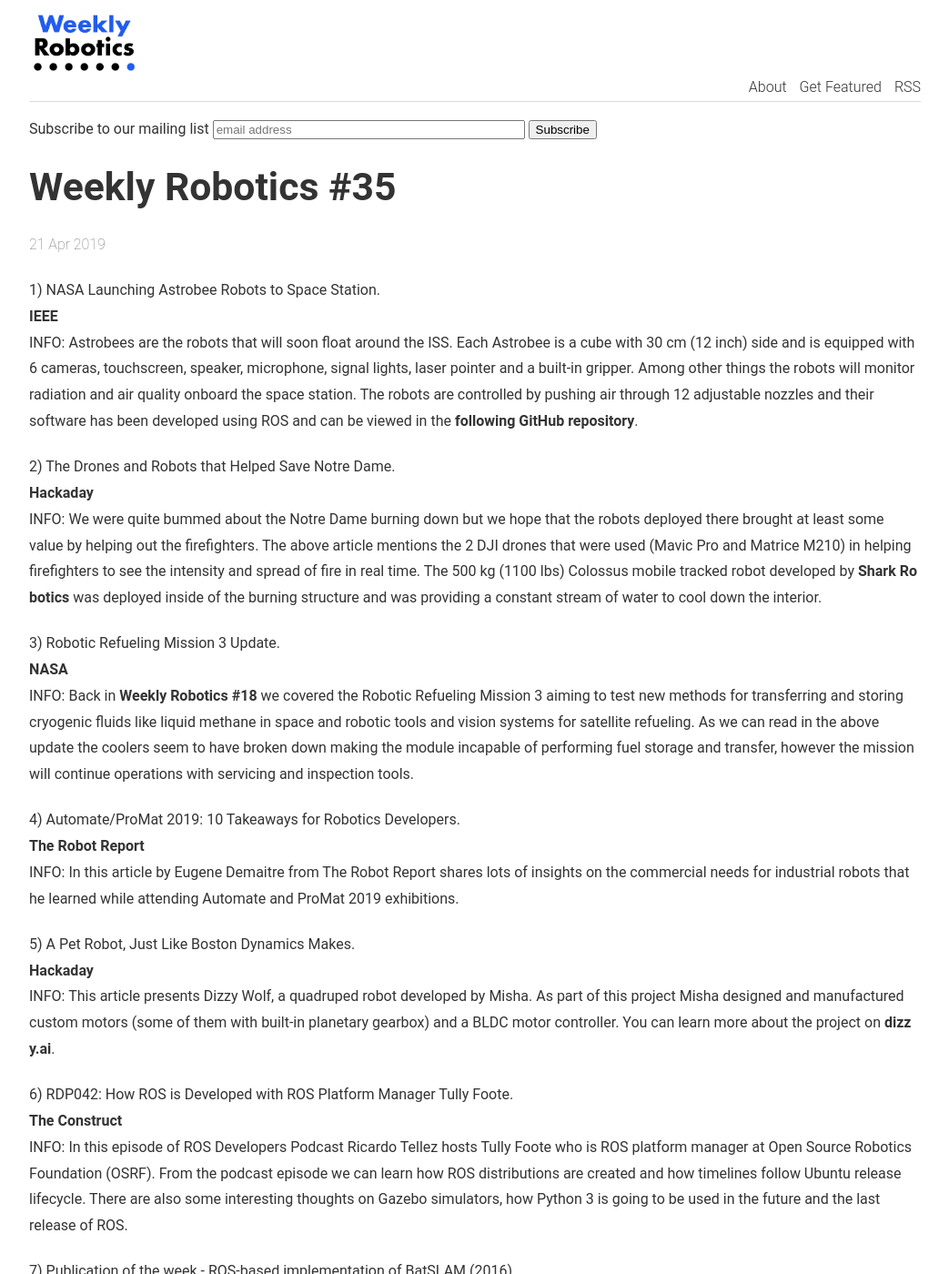
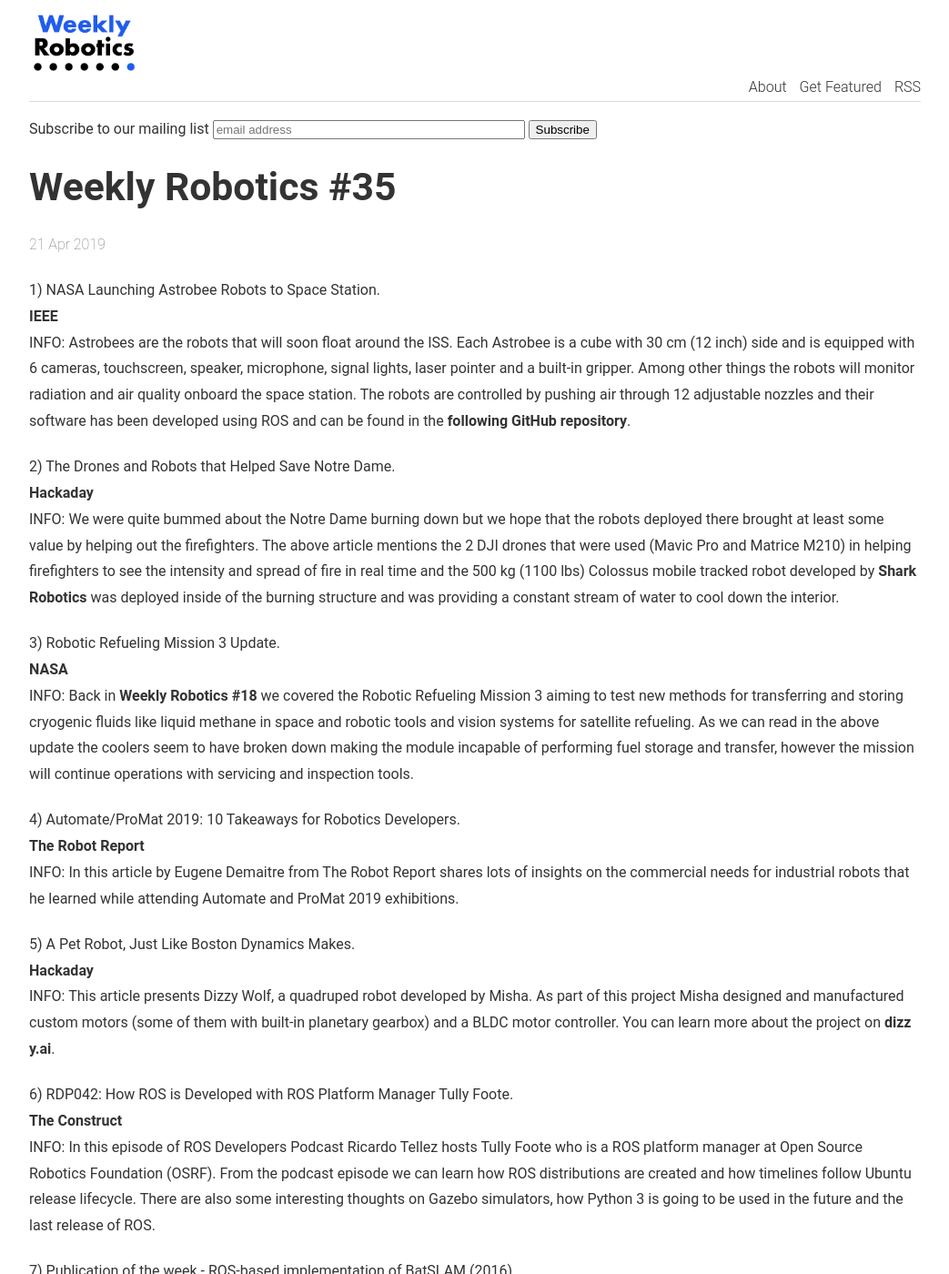
Before and after one commit to msadowski/weeklyrobotics, a Jekyll site: the page built from _posts/2019-04-21-weekly-robotics-35.md, in a window 1280 px wide and 1400 px high. Shown: the whole window at 91% size, without its empty margins (118-1161 px from the left). Built offline with Jekyll 4.4.1, drawn with Linux system fonts in a browser that asks for light colours; comment, search, counter and statistics services are not loaded.

Commit message:
Fix some text in issue #35

```diff
--- a/_posts/2019-04-21-weekly-robotics-35.md
+++ b/_posts/2019-04-21-weekly-robotics-35.md
@@ -7,11 +7,11 @@
 
 1) NASA Launching Astrobee Robots to Space Station.
 <br>[IEEE](https://spectrum.ieee.org/automaton/robotics/space-robots/nasa-launching-astrobee-robots-to-iss-tomorrow)<br>
-INFO: Astrobees are the robots that will soon float around the ISS. Each Astrobee is a cube with 30 cm (12 inch) side and is equipped with 6 cameras, touchscreen, speaker, microphone, signal lights, laser pointer and a built-in gripper. Among other things the robots will monitor radiation and air quality onboard the space station. The robots are controlled by pushing air through 12 adjustable nozzles and their software has been developed using ROS and can be viewed in the [following GitHub repository](https://github.com/nasa/astrobee).
+INFO: Astrobees are the robots that will soon float around the ISS. Each Astrobee is a cube with 30 cm (12 inch) side and is equipped with 6 cameras, touchscreen, speaker, microphone, signal lights, laser pointer and a built-in gripper. Among other things the robots will monitor radiation and air quality onboard the space station. The robots are controlled by pushing air through 12 adjustable nozzles and their software has been developed using ROS and can be found in the [following GitHub repository](https://github.com/nasa/astrobee).
 
 2) The Drones and Robots that Helped Save Notre Dame.
 <br>[Hackaday](https://hackaday.com/2019/04/17/the-drones-and-robots-that-helped-save-notre-dame/)<br>
-INFO: We were quite bummed about the Notre Dame burning down but we hope that the robots deployed there brought at least some value by helping out the firefighters. The above article mentions the 2 DJI drones that were used (Mavic Pro and Matrice M210) in helping firefighters to see the intensity and spread of fire in real time. The 500 kg (1100 lbs) Colossus mobile tracked robot developed by [Shark Robotics](https://www.shark-robotics.com/en/robot/colossus/) was deployed inside of the burning structure and was providing a constant stream of water to cool down the interior.
+INFO: We were quite bummed about the Notre Dame burning down but we hope that the robots deployed there brought at least some value by helping out the firefighters. The above article mentions the 2 DJI drones that were used (Mavic Pro and Matrice M210) in helping firefighters to see the intensity and spread of fire in real time and the 500 kg (1100 lbs) Colossus mobile tracked robot developed by [Shark Robotics](https://www.shark-robotics.com/en/robot/colossus/) was deployed inside of the burning structure and was providing a constant stream of water to cool down the interior.
 
 3) Robotic Refueling Mission 3 Update.
 <br>[NASA](https://www.nasa.gov/feature/goddard/2019/robotic-refueling-mission-3-update-april-12-2019)<br>
@@ -27,7 +27,7 @@
 
 6) RDP042: How ROS is Developed with ROS Platform Manager Tully Foote.
 <br>[The Construct](http://www.theconstructsim.com/rdp042-ros-developed-ros-platform-manager-tully-foote/)<br>
-INFO: In this episode of ROS Developers Podcast Ricardo Tellez hosts Tully Foote who is ROS platform manager at Open Source Robotics Foundation (OSRF). From the podcast episode we can learn how ROS distributions are created and how timelines follow Ubuntu release lifecycle. There are also some interesting thoughts on Gazebo simulators, how Python 3 is going to be used in the future and the last release of ROS.
+INFO: In this episode of ROS Developers Podcast Ricardo Tellez hosts Tully Foote who is a ROS platform manager at Open Source Robotics Foundation (OSRF). From the podcast episode we can learn how ROS distributions are created and how timelines follow Ubuntu release lifecycle. There are also some interesting thoughts on Gazebo simulators, how Python 3 is going to be used in the future and the last release of ROS.
 
 7) Publication of the week - ROS-based implementation of BatSLAM (2016).
 <br>[ResearchGate](https://www.researchgate.net/publication/320323432_ROS-based_implementation_of_BatSLAM)<br>
```
